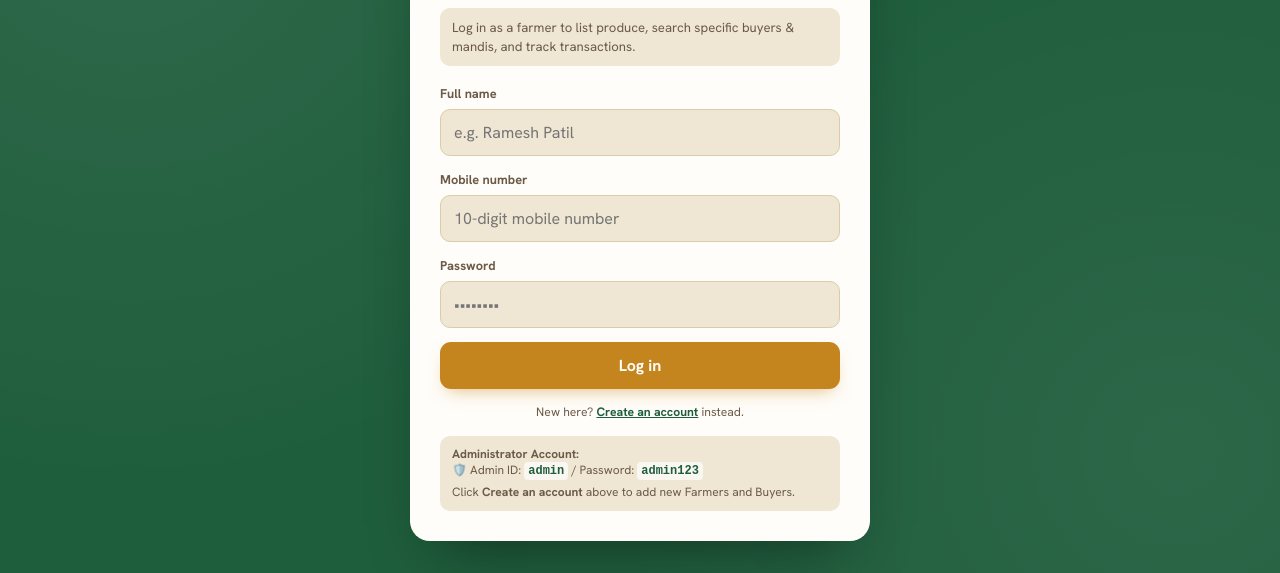
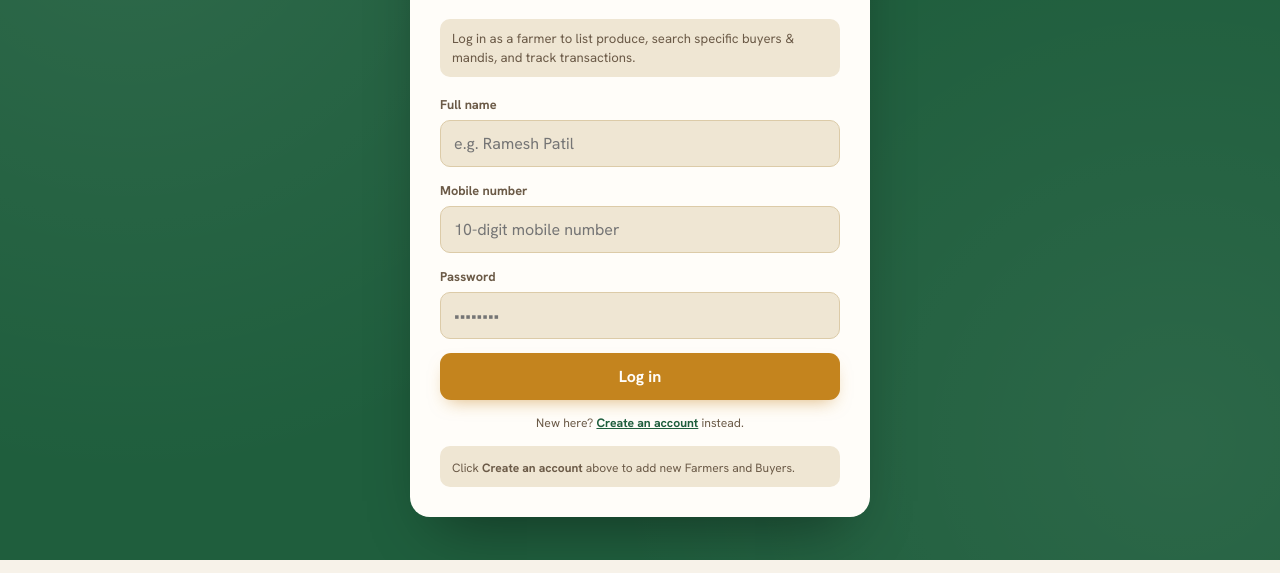
Before and after one commit to thrinay1314/sih, a plain HTML site: page index.html in a window 1280 px wide. Shown: the part 240-813 px from the top of the page. Drawn offline with Linux system fonts and the light colour scheme.

Commit message:
Remove admin credentials from index.html
Removed sensitive administrator account information from the login note.

```diff
--- a/index.html
+++ b/index.html
@@ -1312,8 +1312,6 @@
           style="color:var(--leaf); font-weight:700;">Create an account</a> instead.</div>
 
       <div class="demo-creds">
-        <strong>Administrator Account:</strong><br>
-        🛡️ Admin ID: <code>admin</code> / Password: <code>admin123</code><br>
         <div style="color:var(--ink-soft); margin-top:4px;">Click <strong>Create an account</strong> above to add new
           Farmers and Buyers.</div>
       </div>
```
